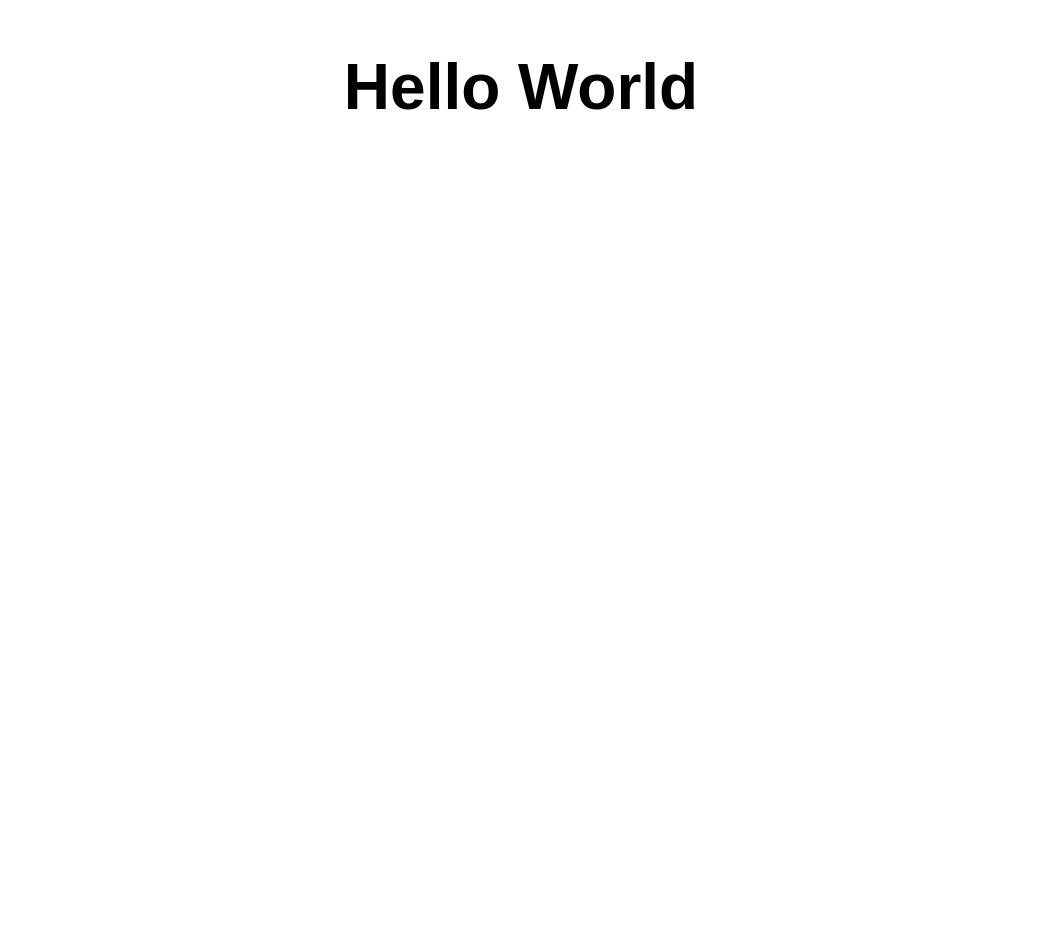
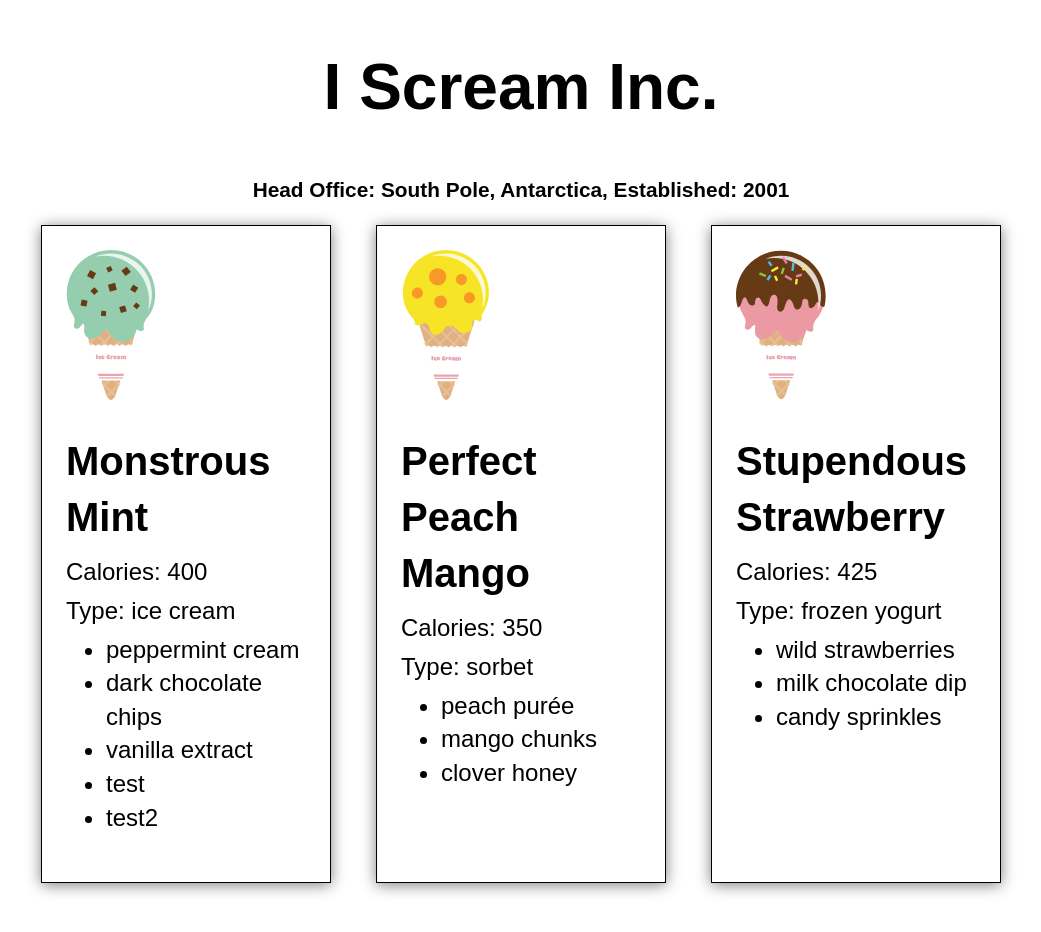
Before and after one commit to Dario-Hesami/JSON-LH, a plain HTML site: page index.html in a window 1280 px wide. Shown: the whole page, without its empty margins (119-1160 px from the left). Before the commit the page ends 800 px from the top, so only its background shows below. Drawn offline with Linux system fonts and the light colour scheme.

Commit message:
add to array

```diff
--- a/index.html
+++ b/index.html
@@ -9,7 +9,13 @@
 </head>
 
 <body>
-	<h1>Hello World</h1>
+	<header>
+
+	</header>
+	<section>
+
+	</section>
+	<!-- <h1>Hello World</h1> -->
 	<!-- STEP 1: Build out a HEADER and a SECTION element -->
 
 	<script>
@@ -33,29 +39,61 @@
 		request.onload = function () {
 			var iScreamInc = request.response;
 			console.log(iScreamInc);
+			populateHeader(iScreamInc);
+			showTopFlavors(iScreamInc);
 
 		}
 
 
 		/* STEP 9: Build out the populateHeader() function */
+		function populateHeader(jsonObj) {
+			// Grab the company name
+			var headerH1 = document.createElement('h1');
+			headerH1.textContent = jsonObj.companyName;
+			header.appendChild(headerH1);
+			// Grab the company location & estabilished date
+			var headerPara = document.createElement('p');
+			headerPara.textContent = 'Head Office: ' + jsonObj['headOffice'] + ', Established: ' + jsonObj['established'];
+			header.appendChild(headerPara);
+		}
 
-		/* STEP 10a: Assemble the showTopFlavors() function */
-
+		function showTopFlavors(jsonObj){
 			// STEP 10b: Bind the JSON topFlavors object to a var
-
+			var topFlavors = jsonObj.topFlavors;
 			// STEP 10c: Loop through the topFlavors object
-
+			for (var i = 0; i < topFlavors.length; i++) {
 				// STEP 10d: build HTML elements for the content
-
+				var article = document.createElement('article');
+				var h2 = document.createElement('h2');
+				var img = document.createElement('img');
+				var p1 = document.createElement('p');
+				var p2 = document.createElement('p');
+				var list = document.createElement('ul');
 				// STEP 10e: Set the textContent property for each of the above elements (except the UL), based on the JSON content
-
+				img.setAttribute('src', 'https://dario-hesami.github.io/JSON-LH/images/' + topFlavors[i].image);
+				img.setAttribute('alt', topFlavors[i].name);
+				h2.textContent = topFlavors[i].name;
+				p1.textContent = 'Calories: ' + topFlavors[i].calories;
+				p2.textContent = 'Type: ' + topFlavors[i].type;
 				// STEP 10f: Build a loop for the ingredients array in the JSON
-
+				var ingredients = topFlavors[i].ingredients;
+				for (var j = 0; j < ingredients.length; j++) {
+					var listItem = document.createElement('li');
+					// Set text for each list item
+					listItem.textContent = ingredients[j];
+					list.appendChild(listItem);
+				}
 				// STEP 10g: Append each of the above HTML elements to the ARTICLE element
 
 				// STEP 10h: Append each complete ARTICLE element to the SECTION element
-
-
+				article.appendChild(img);
+				article.appendChild(h2);
+				article.appendChild(p1);
+				article.appendChild(p2);
+				article.appendChild(list);
+				section.appendChild(article);
+				}
+			}
 		// This page inspired by and adapted from https://developer.mozilla.org/en-US/docs/Learn/JavaScript/Objects/JSON
 
 		// A special thanks to https://openclipart.org/detail/285225/ice-cream-cones for the awesome ice cream cone illustrations
--- a/js/i-scream.json
+++ b/js/i-scream.json
@@ -11,7 +11,9 @@
       "ingredients": [
         "peppermint cream",
         "dark chocolate chips",
-        "vanilla extract"
+        "vanilla extract",
+        "test",
+        "test2"
       ],
       "image": "chocolate-mint.svg"
     },
```
